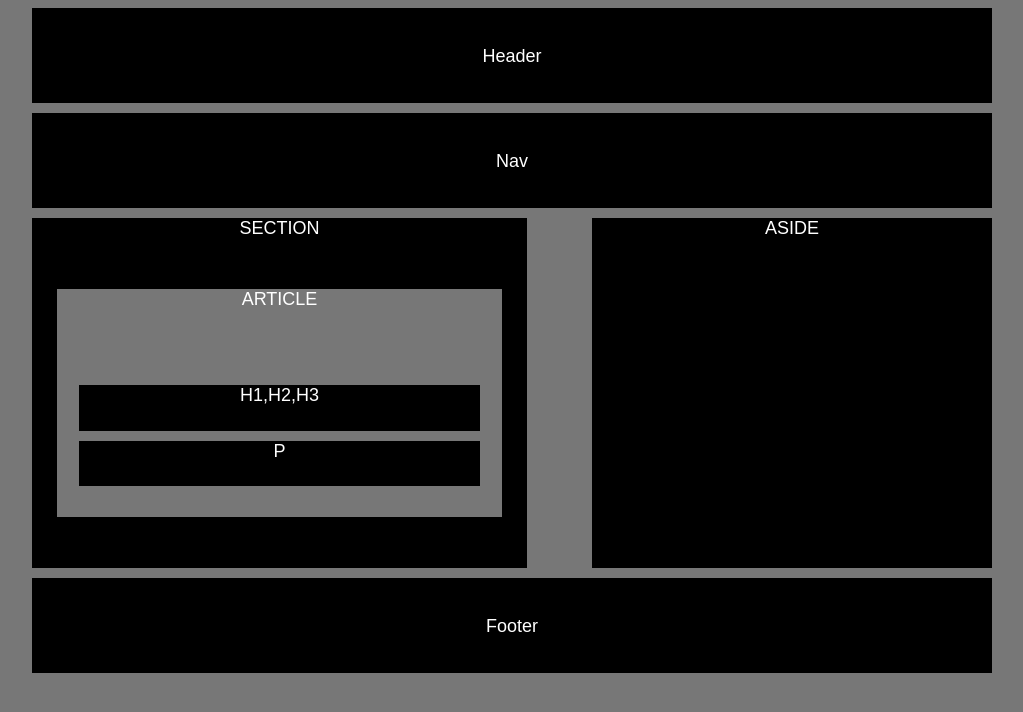
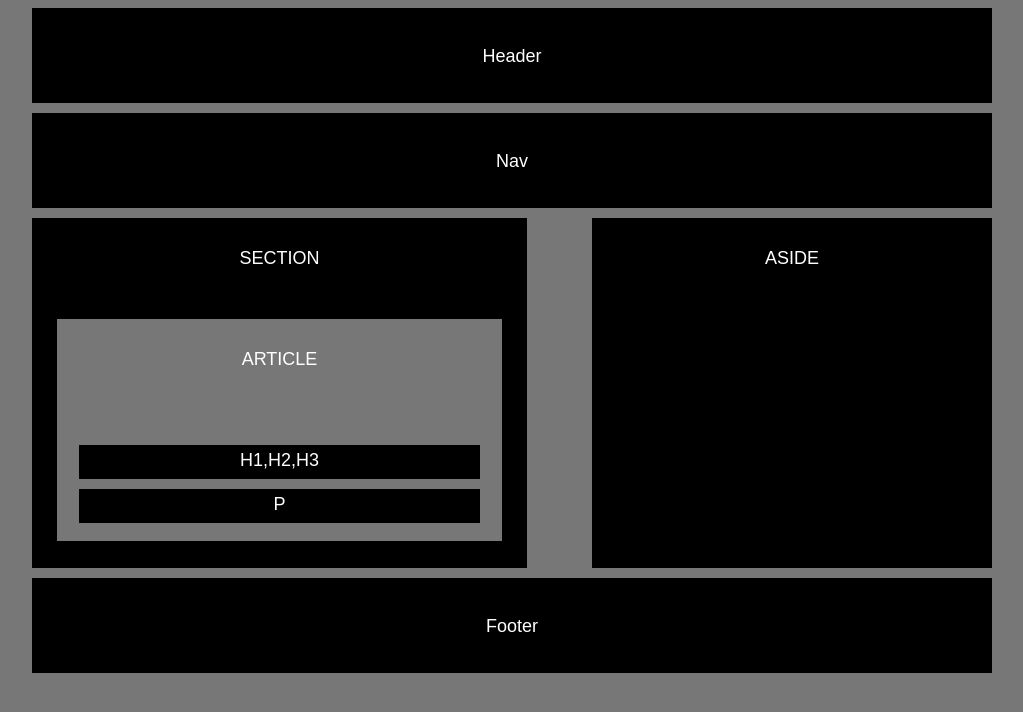
Before and after one commit to dtinimbang/HW-Wireframe, a plain HTML site: page index.html in a window 1280 px wide. Shown: the whole page, without its empty margins (118-1141 px from the left). Drawn offline with Linux system fonts and the light colour scheme.

Commit message:
added a top padding to improve look of boxes

```diff
--- a/style.css
+++ b/style.css
@@ -22,10 +22,11 @@
     background: #000000;
     color: white;
     width: 495px;
-    height: 350px;
+    height: 320px;
     font-size: 18px;
     float: left;
     margin-right: 10px;
+    padding-top: 30px;
 
   }
 
@@ -33,40 +34,44 @@
         background: #777;
         color: white;
         width: 90%;
-        height: 65%;
+        height: 60%;
         font-size: 18px;
         position: relative;
         margin-left: 0px;
         margin-top: 50px;
+        padding-top: 30px;
   }
       .h1{
         background: #000000;
         color: white;
         width: 90%;
-        height: 20%;
+        height: 15%;
         font-size:18px;
         margin-top: 75px;
         margin-left: 0px;
         margin-bottom: 10px;
+        padding-top: 5px;
           }
 
     .p{
         background: #000000;
         color: white;
         width: 90%;
-        height: 20%;
+        height: 15%;
         font-size:18px;
         margin-left: 0px;
+        padding-top: 5px;
         }
 
   .aside {
     background: #000000;
     color: white;
     width: 400px;
-    height: 350px;
+    height: 320px;
     font-size: 18px;
     float: right;
     margin-bottom: 10px;
+    padding-top: 30px;
   }
 
   body.mrgn{
```
